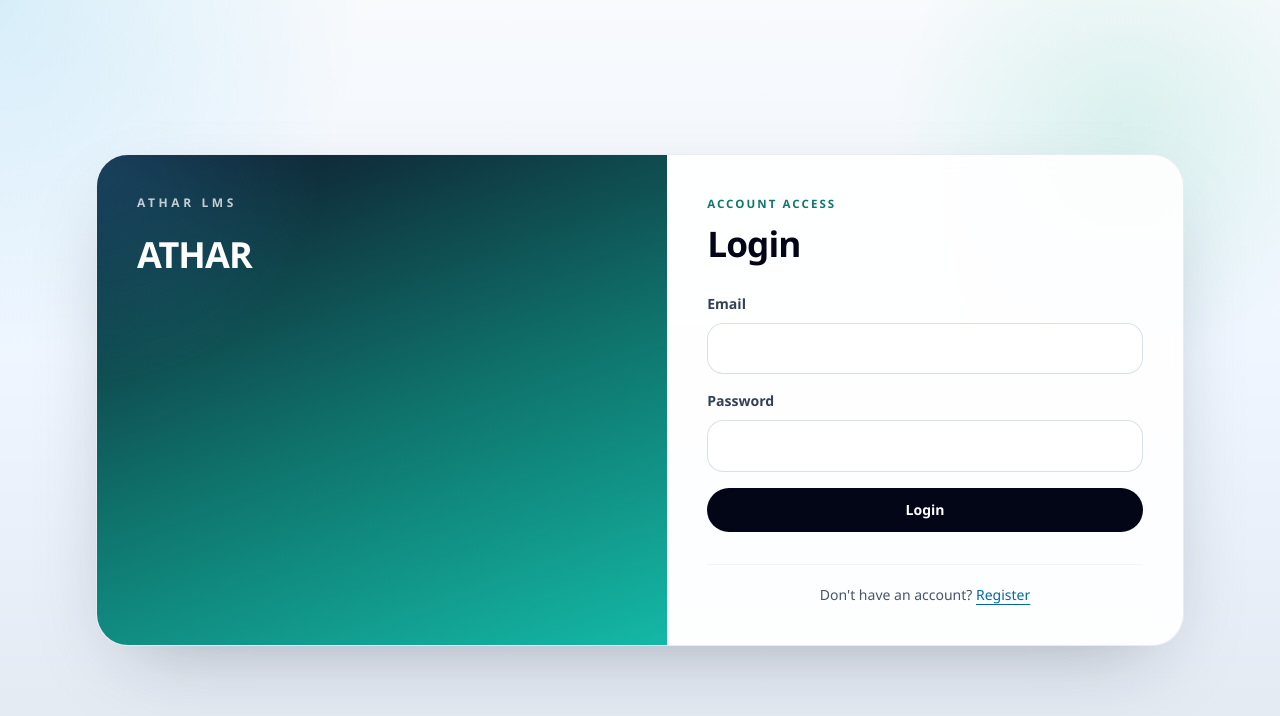
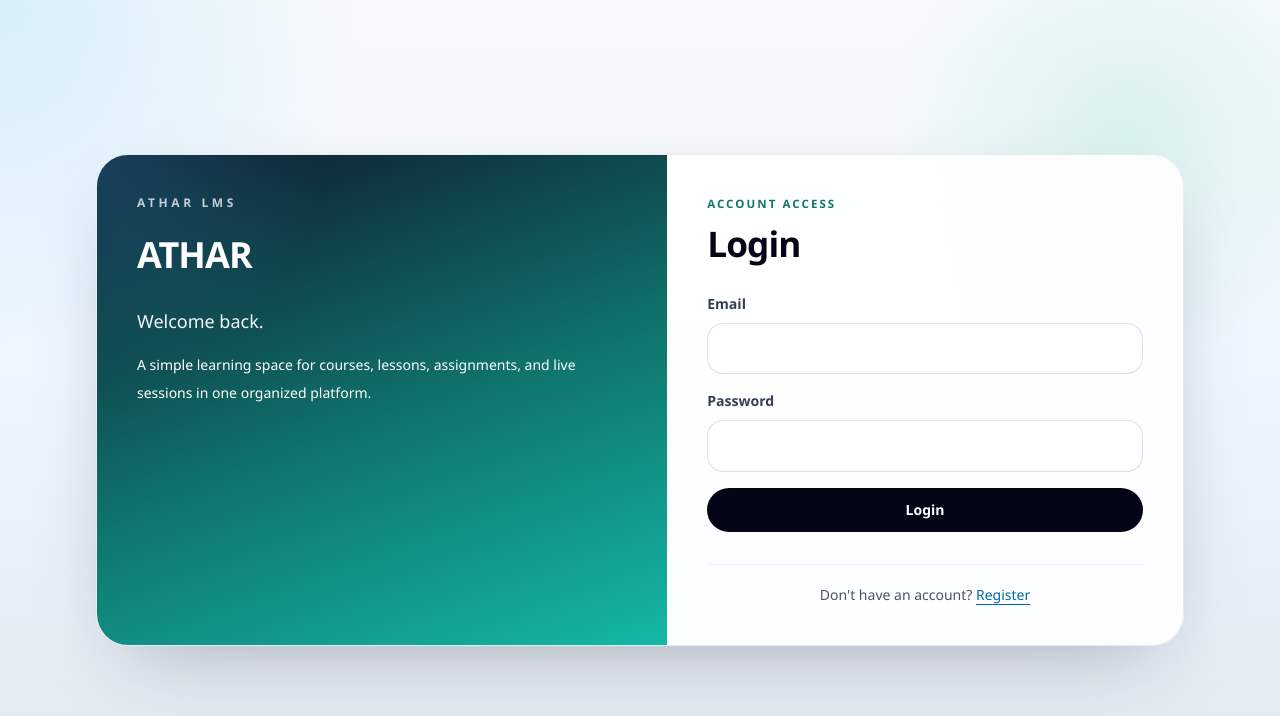
Before and after one commit to M-Ibrahim-WD/LMS-SaaS, a Next.js app in the folder apps/frontend/: page /login in a window 1280 px wide. Shown: the top 716 px of the page. Built offline with nearby package versions, Linux system fonts and the light colour scheme; no server answers.

Commit message:
feat: add auth welcome copy

```diff
--- a/apps/frontend/src/components/auth-panel.tsx
+++ b/apps/frontend/src/components/auth-panel.tsx
@@ -15,6 +15,12 @@ export function AuthPanel({ title, description, footer, children }: AuthPanelPro
           <div>
             <p className="text-xs font-semibold uppercase tracking-[0.3em] text-white/75">ATHAR LMS</p>
             <h2 className="mt-6 max-w-sm text-4xl font-semibold tracking-tight text-balance">ATHAR</h2>
+            <div className="mt-8 max-w-md space-y-4">
+              <p className="text-lg font-medium text-white/95">Welcome back.</p>
+              <p className="text-sm leading-7 text-white/78">
+                A simple learning space for courses, lessons, assignments, and live sessions in one organized platform.
+              </p>
+            </div>
           </div>
           <div />
         </div>
```
